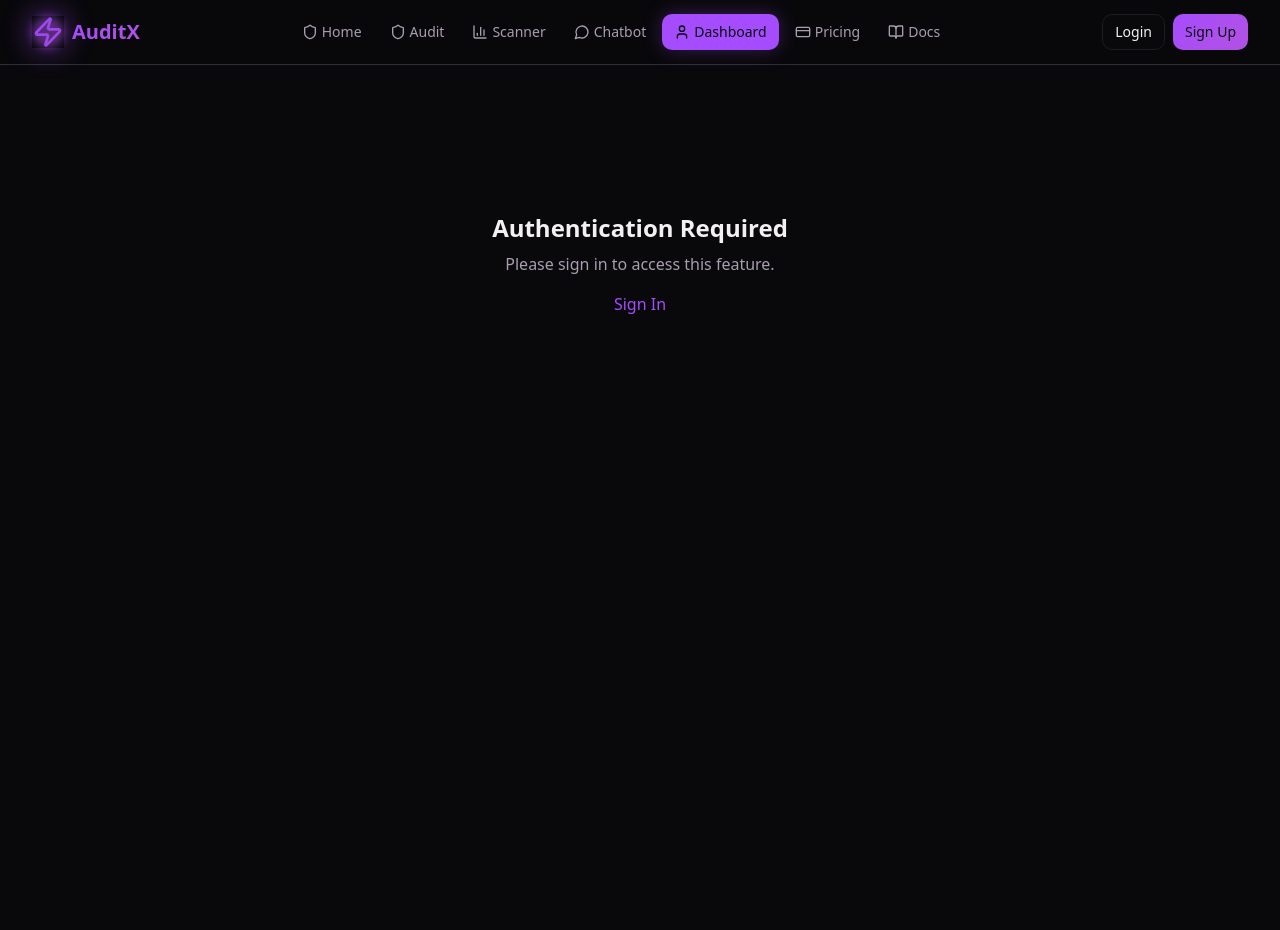
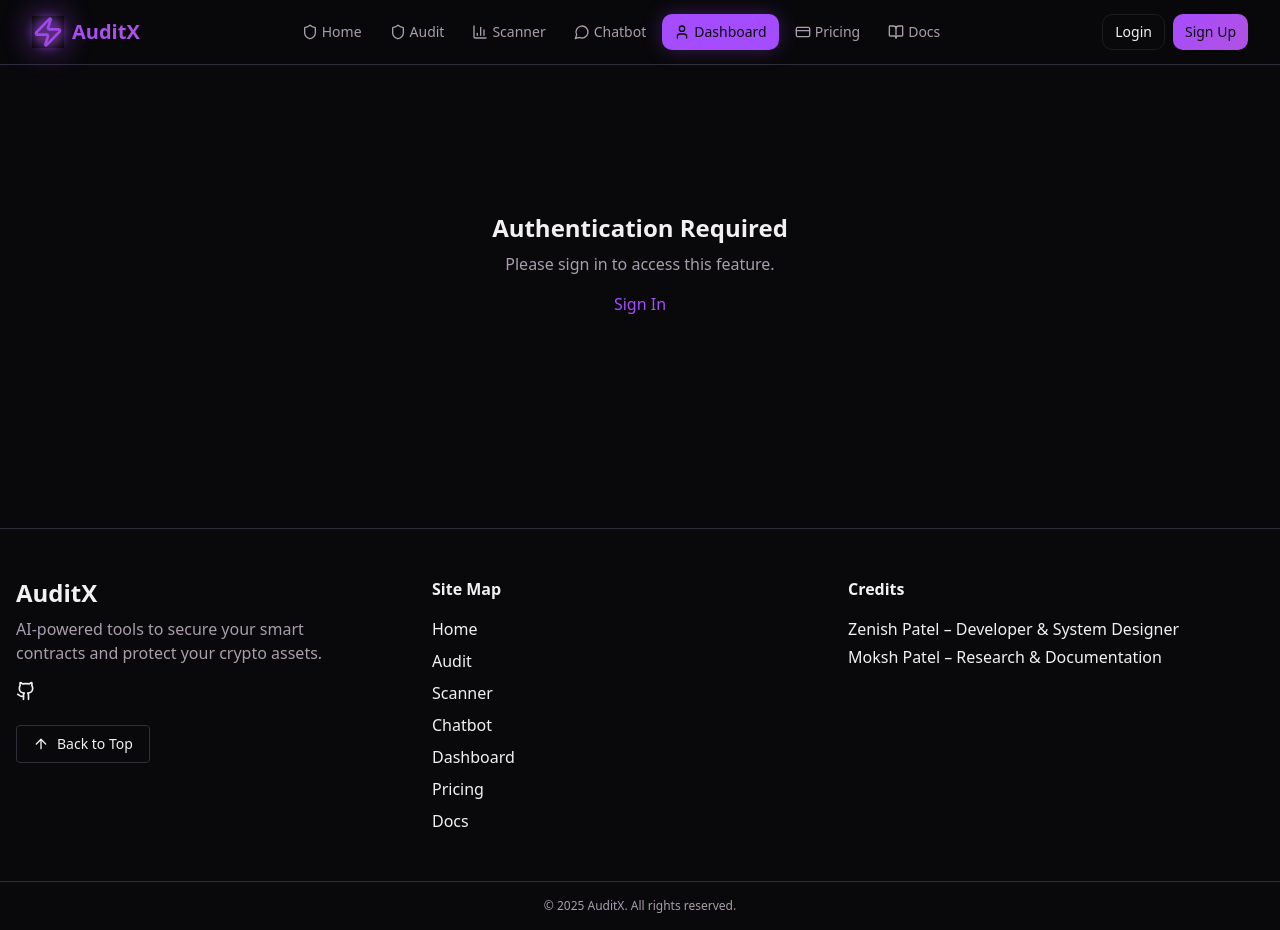
Before and after one commit to zenishxworld/AuditX, a React (Vite) app: page /dashboard in a window 1280 px wide. Before the commit the page ends 800 px from the top, so only its background shows below. Built offline with nearby package versions, Linux system fonts and the light colour scheme.

Commit message:
footer done

```diff
--- /dev/null
+++ b/src/components/Footer.tsx
@@ -0,0 +1,76 @@
+import { Github, Twitter, Linkedin, ArrowUp } from 'lucide-react';
+import { Link } from 'react-router-dom';
+import { useAuth } from '@/contexts/AuthContext';
+
+const Footer = () => {
+  const { user, openAuthModal } = useAuth();
+
+  // Helper for protected nav
+  const handleProtectedNav = (e: React.MouseEvent, path: string) => {
+    if (!user) {
+      e.preventDefault();
+      openAuthModal();
+    }
+  };
+
+  return (
+    <footer className="bg-background border-t border-border mt-16">
+      <div className="max-w-7xl mx-auto px-4 py-12 flex flex-col md:flex-row gap-12 md:gap-0 md:justify-between">
+        {/* Left Column */}
+        <div className="md:w-1/3 flex flex-col items-start mb-8 md:mb-0">
+          <span className="text-2xl font-bold mb-2">AuditX</span>
+          <p className="text-muted-foreground mb-4 max-w-xs">
+            AI-powered tools to secure your smart contracts and protect your crypto assets.
+          </p>
+          <div className="flex space-x-4 mb-6">
+            <a href="https://github.com/zenishxworld/auditx-stellar-guard" target="_blank" rel="noopener noreferrer" aria-label="GitHub">
+              <Github className="h-5 w-5 hover:text-primary transition-colors" />
+            </a>
+            {/* <a href="https://twitter.com/" target="_blank" rel="noopener noreferrer" aria-label="Twitter">
+              <Twitter className="h-5 w-5 hover:text-primary transition-colors" />
+            </a>
+            <a href="https://linkedin.com/" target="_blank" rel="noopener noreferrer" aria-label="LinkedIn">
+              <Linkedin className="h-5 w-5 hover:text-primary transition-colors" />
+            </a> */}
+          </div>
+          <button
+            onClick={() => window.scrollTo({ top: 0, behavior: 'smooth' })}
+            className="flex items-center border border-border px-4 py-2 rounded hover:bg-accent transition-colors text-sm font-medium"
+          >
+            <ArrowUp className="h-4 w-4 mr-2" />
+            Back to Top
+          </button>
+        </div>
+
+        {/* Middle Column: Site Map */}
+        <div className="md:w-1/3 mb-8 md:mb-0">
+          <h3 className="font-semibold mb-4">Site Map</h3>
+          <nav className="flex flex-col space-y-2">
+            <Link to="/" className="hover:underline w-fit hover:text-primary transition-colors">Home</Link>
+            <Link to="/audit" className="hover:underline w-fit hover:text-primary transition-colors" onClick={e => handleProtectedNav(e, '/audit')}>Audit</Link>
+            <Link to="/scanner" className="hover:underline w-fit hover:text-primary transition-colors" onClick={e => handleProtectedNav(e, '/scanner')}>Scanner</Link>
+            <Link to="/chatbot" className="hover:underline w-fit hover:text-primary transition-colors" onClick={e => handleProtectedNav(e, '/chatbot')}>Chatbot</Link>
+            <Link to="/dashboard" className="hover:underline w-fit hover:text-primary transition-colors" onClick={e => handleProtectedNav(e, '/dashboard')}>Dashboard</Link>
+            <Link to="/pricing" className="hover:underline w-fit hover:text-primary transition-colors">Pricing</Link>
+            <Link to="/docs" className="hover:underline w-fit hover:text-primary transition-colors">Docs</Link>
+          </nav>
+        </div>
+
+        {/* Right Column: Credits */}
+        <div className="md:w-1/3">
+          <h3 className="font-semibold mb-4">Credits</h3>
+          <div className="space-y-1">
+            <div>Zenish Patel – Developer & System Designer</div>
+            <div>Moksh Patel – Research & Documentation</div>
+          </div>
+        </div>
+      </div>
+      <hr className="border-border" />
+      <div className="py-4 text-center text-xs text-muted-foreground">
+        © 2025 AuditX. All rights reserved.
+      </div>
+    </footer>
+  );
+};
+
+export default Footer;
--- a/src/components/Layout.tsx
+++ b/src/components/Layout.tsx
@@ -2,6 +2,7 @@ import { ReactNode } from 'react';
 import Navbar from './Navbar';
 import AuthModal from './AuthModal';
 import { Toaster } from '@/components/ui/toaster';
+import Footer from './Footer';
 
 interface LayoutProps {
   children: ReactNode;
@@ -14,6 +15,7 @@ const Layout = ({ children }: LayoutProps) => {
       <main className="pt-16">
         {children}
       </main>
+      <Footer />
       <AuthModal />
       <Toaster />
     </div>
--- a/src/pages/Index.tsx
+++ b/src/pages/Index.tsx
@@ -123,6 +123,7 @@ const Index = () => {
       </section>
 
       {/* Testimonials */}
+      {/**
       <section className="py-20 bg-space-medium">
         <div className="max-w-7xl mx-auto px-4 sm:px-6 lg:px-8">
           <div className="text-center mb-16">
@@ -154,6 +155,7 @@ const Index = () => {
           </div>
         </div>
       </section>
+      */}
 
       {/* CTA Section */}
       <section className="py-20 bg-gradient-hero">
```
